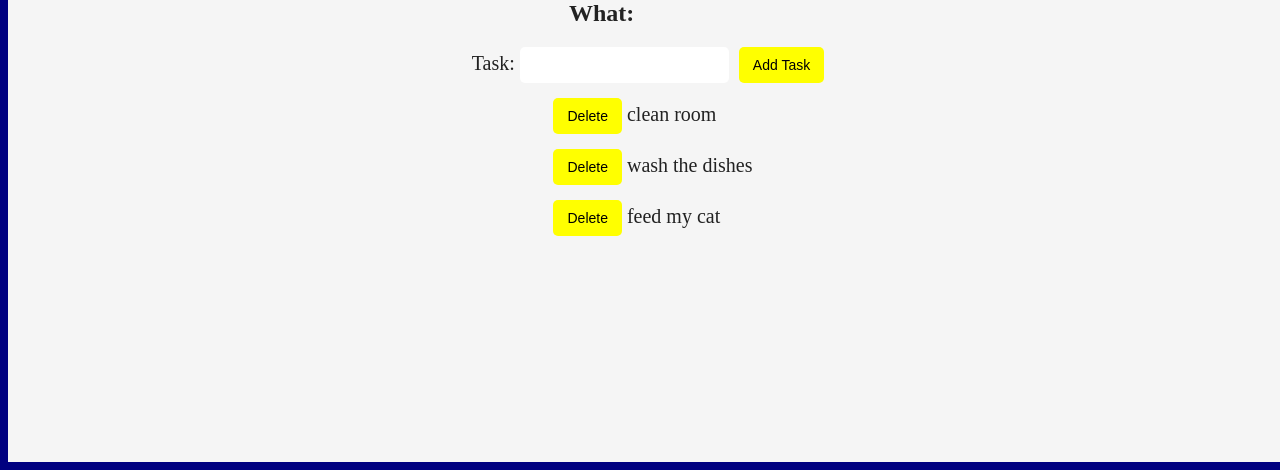
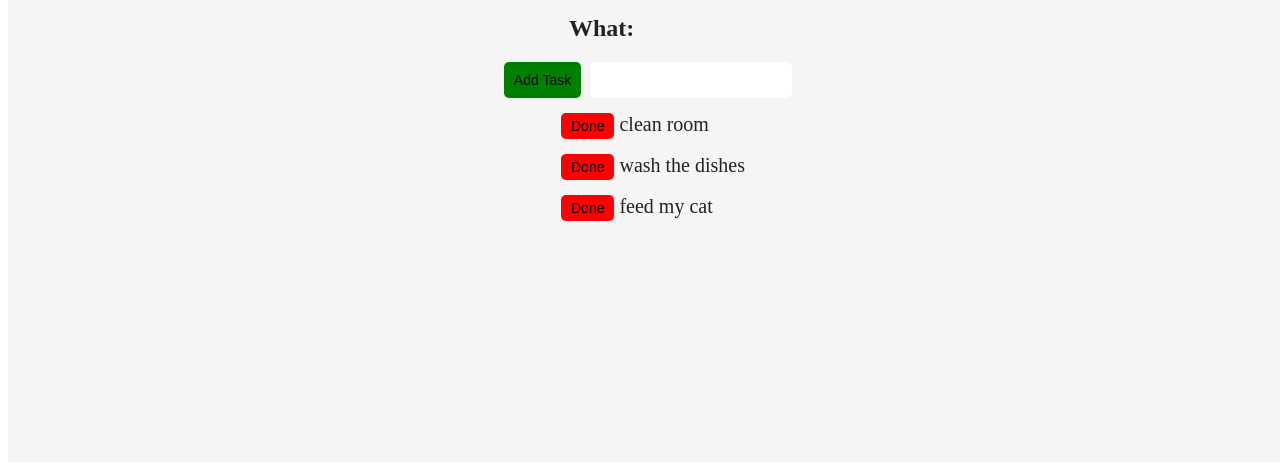
Before and after one commit to pitred/zadanie_20_6, a React app: page / in a window 1280 px wide. Shown: the part 346-816 px from the top of the page. Built offline with nearby package versions, Linux system fonts and the light colour scheme.

Commit message:
Add some modules

```diff
--- a/package.json
+++ b/package.json
@@ -27,7 +27,7 @@
       "style-loader": "^0.23.1",
       "webpack": "^4.33.0",
       "webpack-cli": "^3.3.3",
-      "webpack-dev-server": "^3.7.1"
+      "webpack-dev-server": "^3.1.14"
    },
    "dependencies": {
       "uuid": "^3.3.2"
--- a/src/components/TodoForm.js
+++ b/src/components/TodoForm.js
@@ -20,8 +20,8 @@ class TodoForm extends React.Component {
    render() {
       return (
          <form onSubmit={this.addTodo.bind(this)}>
-            Task: <input value={this.state.todoName} onChange={this.updateTodoName.bind(this)} type='text' />
             <input type='submit' value='Add Task' />
+            <input value={this.state.todoName} onChange={this.updateTodoName.bind(this)} type='text' />
          </form>
       );
    }
--- a/src/components/TodoList.css
+++ b/src/components/TodoList.css
@@ -5,10 +5,10 @@ div li {
 }
 
 button {
-    background: yellow;
+    background: red;
     margin-left: 10px;
     border: none;
     border-radius: 5px;
-    padding: 10px 14px;
+    padding: 5px 10px;
     font-size: 14px;
 }
--- a/src/components/TodoList.js
+++ b/src/components/TodoList.js
@@ -12,7 +12,7 @@ const TodoList = props => {
                   onClick={() => {
                      props.remove(task.id);
                   }}>
-                  Delete{' '}
+                  Done{' '}
                </button>{' '}
                {task.text}
             </li>
--- a/src/containers/App.css
+++ b/src/containers/App.css
@@ -1,7 +1,3 @@
-body {
-    background-color: #000080;
-}
-
 .TodoApp {
     background-color: #f5f5f5;
     color: #222;
@@ -21,18 +17,18 @@ h1 {
 }
 
 input[type="submit"] {
-    background: yellow;
-    margin-left: 10px;
+    background: green;
+    margin-right: 10px;
     border: none;
     border-radius: 5px;
-    padding: 10px 14px;
+    padding: 10px 10px;
     font-size: 14px;
     outline: none;
 }
 
 input[type="text"] {
     border: none;
-    padding: 10px 14px;
+    padding: 10px 10px;
     font-size: 14px;
     border-radius: 5px;
 }
```
Also changed, not shown: build/app.production.bundle.js (added), build/index.html (added).
